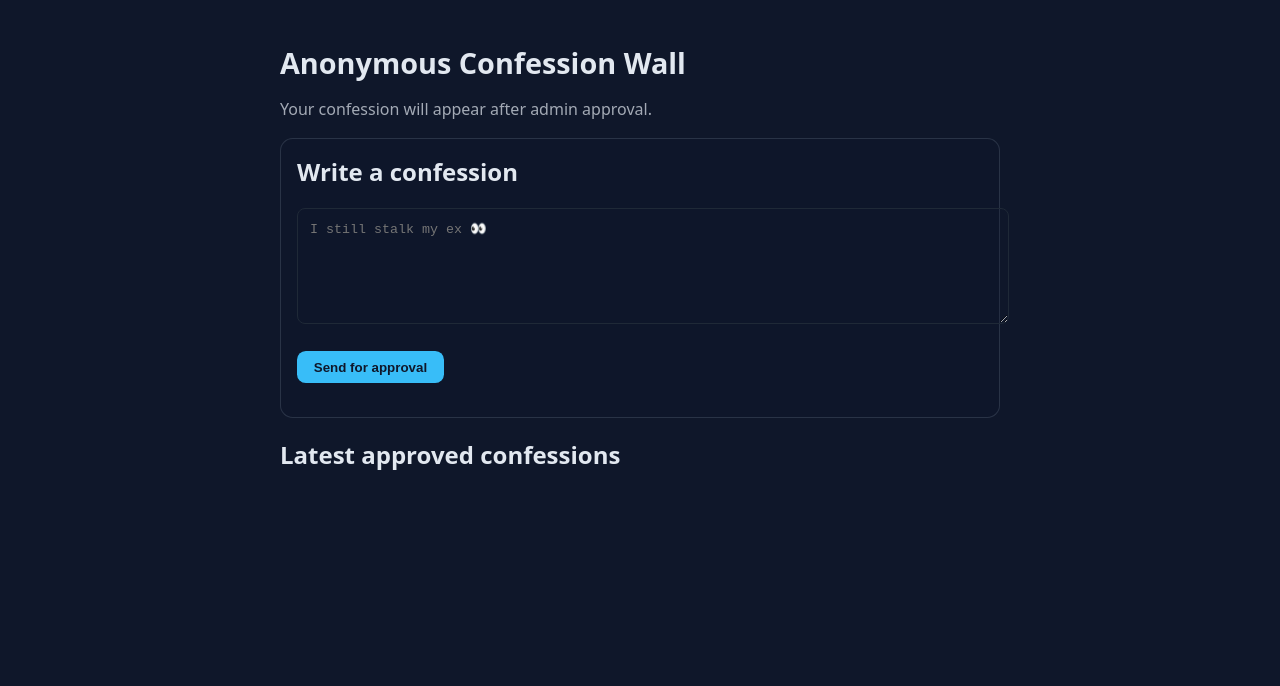
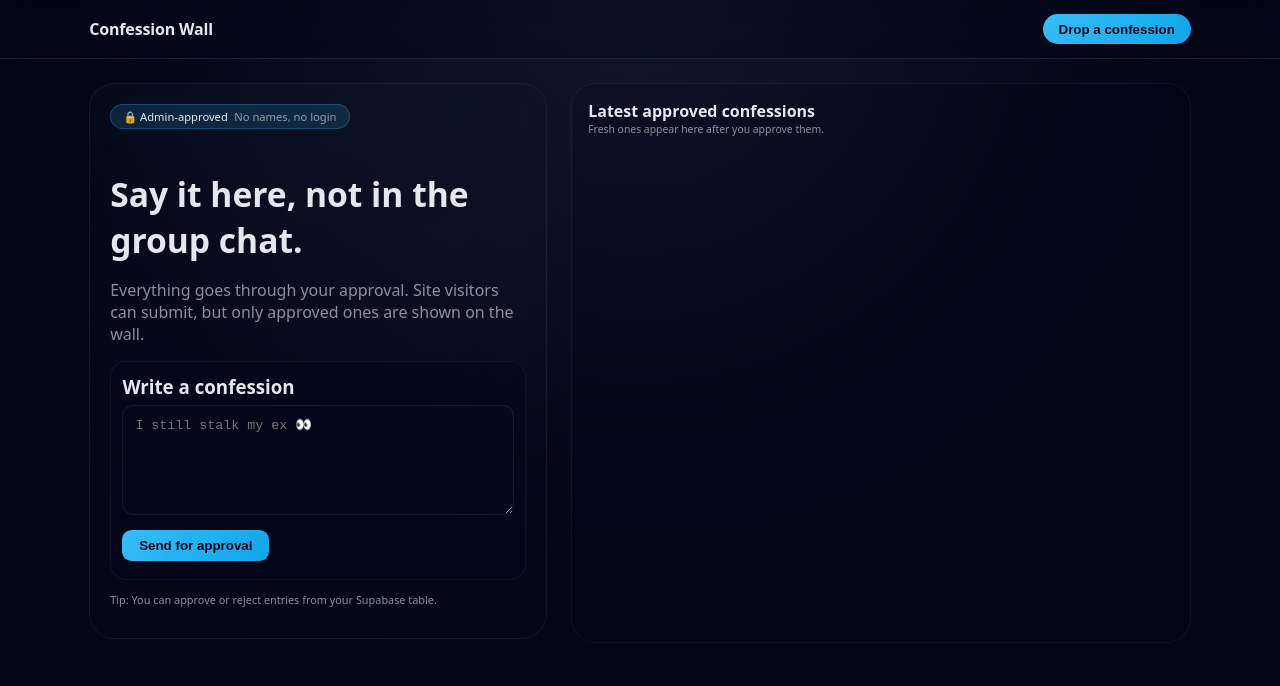
Before and after one commit to redevLl/confess, a plain HTML site: page index.html in a window 1280 px wide. Drawn offline with nearby package versions, Linux system fonts and the light colour scheme.

Commit message:
Update index.html

```diff
--- a/index.html
+++ b/index.html
@@ -6,95 +6,283 @@
     <meta name="viewport" content="width=device-width, initial-scale=1" />
     <style>
       :root {
-        --bg: #0f172a;
-        --card: rgba(15,23,42,.45);
-        --border: rgba(148,163,184,.2);
+        --bg: radial-gradient(circle at top, #0f172a 0%, #020617 55%, #020617 100%);
+        --surface: rgba(2, 6, 23, 0.55);
+        --card: rgba(15, 23, 42, 0.4);
+        --border: rgba(148, 163, 184, 0.24);
         --text: #e2e8f0;
+        --muted: rgba(226, 232, 240, 0.6);
         --accent: #38bdf8;
+        --radius-lg: 1.25rem;
       }
-      body { font-family: system-ui, -apple-system, "Segoe UI", sans-serif; background: var(--bg); color: var(--text); margin: 0; }
-      .container { max-width: 720px; margin: 0 auto; padding: 1.5rem; }
-      h1 { font-size: 1.8rem; margin-bottom: .4rem; }
-      .subtitle { opacity: .7; margin-bottom: 1.1rem; }
-      .card { background: var(--card); border: 1px solid var(--border); border-radius: .8rem; padding: 1rem; margin-bottom: 1rem; }
-      textarea { width: 100%; min-height: 90px; border-radius: .5rem; border: 1px solid #1f2937; padding: .75rem; background: rgba(15,23,42,.15); color: var(--text); }
-      button { background: var(--accent); border: none; padding: .55rem 1.05rem; border-radius: .55rem; color: #0f172a; font-weight: 600; cursor: pointer; }
-      .meta { font-size: .7rem; opacity: .55; margin-top: .3rem; }
+      * {
+        box-sizing: border-box;
+      }
+      body {
+        font-family: system-ui, -apple-system, "Segoe UI", sans-serif;
+        background: var(--bg);
+        color: var(--text);
+        margin: 0;
+        min-height: 100vh;
+      }
+      header {
+        position: sticky;
+        top: 0;
+        z-index: 50;
+        backdrop-filter: blur(12px);
+        background: rgba(2, 6, 23, 0.35);
+        border-bottom: 1px solid rgba(148, 163, 184, 0.15);
+      }
+      .nav {
+        max-width: 1140px;
+        margin: 0 auto;
+        padding: 0.9rem 1.2rem;
+        display: flex;
+        align-items: center;
+        justify-content: space-between;
+      }
+      .logo {
+        font-weight: 700;
+        letter-spacing: -0.01em;
+      }
+      .cta-btn {
+        background: linear-gradient(135deg, #38bdf8 0%, #0ea5e9 100%);
+        color: #020617;
+        border: none;
+        padding: 0.45rem 1rem;
+        border-radius: 9999px;
+        font-weight: 600;
+        cursor: pointer;
+      }
+      main {
+        max-width: 1140px;
+        margin: 0 auto;
+        padding: 1.5rem 1.2rem 2.5rem;
+        display: grid;
+        grid-template-columns: minmax(0, 0.85fr) minmax(0, 1.15fr);
+        gap: 1.5rem;
+      }
+      @media (max-width: 900px) {
+        main {
+          grid-template-columns: 1fr;
+        }
+      }
+      .hero-card {
+        background: radial-gradient(circle at top, rgba(15,23,42,.4) 0%, rgba(15,23,42,.1) 80%);
+        border: 1px solid rgba(148, 163, 184, 0.09);
+        border-radius: calc(var(--radius-lg) + .3rem);
+        padding: 1.25rem 1.25rem 1.2rem;
+        backdrop-filter: blur(10px);
+      }
+      .hero-title {
+        font-size: clamp(1.8rem, 3vw, 2.1rem);
+        margin-bottom: 0.35rem;
+      }
+      .hero-sub {
+        color: var(--muted);
+        margin-bottom: 1rem;
+      }
+      .feature-badge {
+        display: inline-flex;
+        gap: 0.4rem;
+        align-items: center;
+        background: rgba(56, 189, 248, 0.15);
+        border: 1px solid rgba(56, 189, 248, 0.25);
+        color: #e2e8f0;
+        border-radius: 9999px;
+        padding: 0.25rem 0.75rem;
+        font-size: 0.7rem;
+        margin-bottom: 0.9rem;
+      }
+      .form-card {
+        margin-top: 1rem;
+        background: rgba(2, 6, 23, 0.3);
+        border: 1px solid rgba(148, 163, 184, 0.08);
+        border-radius: 1rem;
+        padding: 0.7rem 0.7rem 0.5rem;
+      }
+      textarea {
+        width: 100%;
+        min-height: 110px;
+        border-radius: 0.7rem;
+        border: 1px solid rgba(148, 163, 184, 0.12);
+        padding: 0.7rem 0.75rem;
+        background: rgba(15, 23, 42, 0.12);
+        color: var(--text);
+        resize: vertical;
+      }
+      button.primary {
+        margin-top: 0.6rem;
+        background: linear-gradient(135deg, #38bdf8 0%, #0ea5e9 100%);
+        border: none;
+        padding: 0.5rem 1.05rem;
+        border-radius: 0.6rem;
+        color: #020617;
+        font-weight: 600;
+        cursor: pointer;
+      }
+      .status {
+        font-size: 0.68rem;
+        margin-top: 0.4rem;
+        color: var(--muted);
+      }
+      /* right side wall */
+      .wall-wrapper {
+        background: rgba(2, 6, 23, 0.15);
+        border: 1px solid rgba(148, 163, 184, 0.08);
+        border-radius: calc(var(--radius-lg) + .3rem);
+        padding: 1rem;
+        height: 100%;
+        display: flex;
+        flex-direction: column;
+        min-height: 70vh;
+      }
+      .wall-header {
+        display: flex;
+        justify-content: space-between;
+        align-items: center;
+        margin-bottom: 0.75rem;
+      }
+      .wall-title {
+        font-weight: 600;
+      }
+      .wall-hint {
+        font-size: 0.65rem;
+        color: var(--muted);
+      }
+      .wall-list {
+        display: flex;
+        flex-direction: column;
+        gap: 0.75rem;
+        overflow-y: auto;
+        padding-right: 0.3rem;
+        max-height: 68vh;
+      }
+      .conf-card {
+        background: rgba(15, 23, 42, 0.45);
+        border: 1px solid rgba(148, 163, 184, 0.11);
+        border-radius: 0.9rem;
+        padding: 0.75rem 0.85rem 0.6rem;
+      }
+      .conf-text {
+        line-height: 1.35;
+      }
+      .conf-meta {
+        margin-top: 0.4rem;
+        font-size: 0.6rem;
+        color: rgba(226, 232, 240, 0.35);
+      }
     </style>
     <script src="https://unpkg.com/@supabase/supabase-js@2"></script>
   </head>
   <body>
-    <div class="container">
-      <h1>Anonymous Confession Wall</h1>
-      <p class="subtitle">Your confession will appear after admin approval.</p>
+    <header>
+      <div class="nav">
+        <div class="logo">Confession Wall</div>
+        <button class="cta-btn" onclick="scrollToForm()">Drop a confession</button>
+      </div>
+    </header>
 
-      <div class="card">
-        <h2 style="margin-top:0">Write a confession</h2>
-        <textarea id="confessionInput" maxlength="240" placeholder="I still stalk my ex 👀"></textarea>
-        <br /><br />
-        <button onclick="submitConfession()">Send for approval</button>
-        <p id="status" class="subtitle"></p>
-      </div>
+    <main>
+      <section>
+        <div class="hero-card" id="formArea">
+          <div class="feature-badge">
+            🔒 Admin-approved
+            <span style="opacity:.6;">No names, no login</span>
+          </div>
+          <h1 class="hero-title">Say it here, not in the group chat.</h1>
+          <p class="hero-sub">
+            Everything goes through your approval. Site visitors can submit, but only approved ones are shown on the wall.
+          </p>
 
-      <h2>Latest approved confessions</h2>
-      <div id="feed"></div>
-    </div>
+          <div class="form-card">
+            <h3 style="margin:0 0 .4rem;">Write a confession</h3>
+            <textarea id="confessionInput" maxlength="240" placeholder="I still stalk my ex 👀"></textarea>
+            <button class="primary" onclick="submitConfession()">Send for approval</button>
+            <p id="status" class="status"></p>
+          </div>
+
+          <p class="status" style="margin-top:.75rem;">
+            Tip: You can approve or reject entries from your Supabase table.
+          </p>
+        </div>
+      </section>
+
+      <section class="wall-wrapper">
+        <div class="wall-header">
+          <div>
+            <div class="wall-title">Latest approved confessions</div>
+            <div class="wall-hint">Fresh ones appear here after you approve them.</div>
+          </div>
+        </div>
+        <div id="feed" class="wall-list">
+          <!-- confessions will go here -->
+        </div>
+      </section>
+    </main>
 
     <script>
-      // BURAYI KENDİ PROJENLE DEĞİŞTİR
+      // BURAYA KENDİ BİLGİLERİNİ KOY
       const SUPABASE_URL = "https://ijlmspfmmxnktsggoitd.supabase.co";
       const SUPABASE_ANON_KEY = "eyJhbGciOiJIUzI1NiIsInR5cCI6IkpXVCJ9.eyJpc3MiOiJzdXBhYmFzZSIsInJlZiI6ImlqbG1zcGZtbXhua3RzZ2dvaXRkIiwicm9sZSI6ImFub24iLCJpYXQiOjE3NjI4MzE1ODQsImV4cCI6MjA3ODQwNzU4NH0.s_lj8SNu64M0W4rM-sWTOJdN9DhxQ6XnqCawdY-c4dY";
 
       const { createClient } = window.supabase;
       const supabase = createClient(SUPABASE_URL, SUPABASE_ANON_KEY);
 
+      function scrollToForm() {
+        document.getElementById("formArea").scrollIntoView({ behavior: "smooth" });
+      }
+
       async function loadConfessions() {
-        const feed = document.getElementById('feed');
-        feed.innerHTML = 'Loading...';
+        const feed = document.getElementById("feed");
+        feed.innerHTML = "<p class='status'>Loading...</p>";
         const { data, error } = await supabase
-          .from('confessions')
-          .select('*')
-          .eq('approved', true)
-          .order('created_at', { ascending: false })
+          .from("confessions")
+          .select("*")
+          .eq("approved", true)
+          .order("created_at", { ascending: false })
           .limit(50);
 
         if (error) {
           console.error(error);
-          feed.innerHTML = 'Could not load confessions.';
+          feed.innerHTML = "<p class='status'>Could not load confessions.</p>";
           return;
         }
 
         if (!data.length) {
-          feed.innerHTML = '<p class="subtitle">No approved confessions yet.</p>';
+          feed.innerHTML = "<p class='status'>No approved confessions yet.</p>";
           return;
         }
 
-        feed.innerHTML = '';
-        data.forEach(row => {
-          const card = document.createElement('div');
-          card.className = 'card';
+        feed.innerHTML = "";
+        data.forEach((row) => {
+          const card = document.createElement("div");
+          card.className = "conf-card";
           card.innerHTML = `
-            <div>${row.text}</div>
-            <div class="meta">anonymous • ${new Date(row.created_at).toLocaleString()}</div>
+            <div class="conf-text">${row.text}</div>
+            <div class="conf-meta">${new Date(row.created_at).toLocaleString()}</div>
           `;
           feed.appendChild(card);
         });
       }
 
       async function submitConfession() {
-        const input = document.getElementById('confessionInput');
+        const input = document.getElementById("confessionInput");
+        const status = document.getElementById("status");
         const val = input.value.trim();
         if (!val) return;
         const { error } = await supabase
-          .from('confessions')
+          .from("confessions")
           .insert({ text: val, approved: false });
+
         if (error) {
           console.error(error);
-          document.getElementById('status').textContent = 'Error sending. Try again.';
+          status.textContent = "Error sending. Try again.";
           return;
         }
-        input.value = '';
-        document.getElementById('status').textContent = 'Sent ✅ waiting for approval.';
+
+        input.value = "";
+        status.textContent = "Sent ✅ waiting for admin approval.";
       }
 
       loadConfessions();
```
